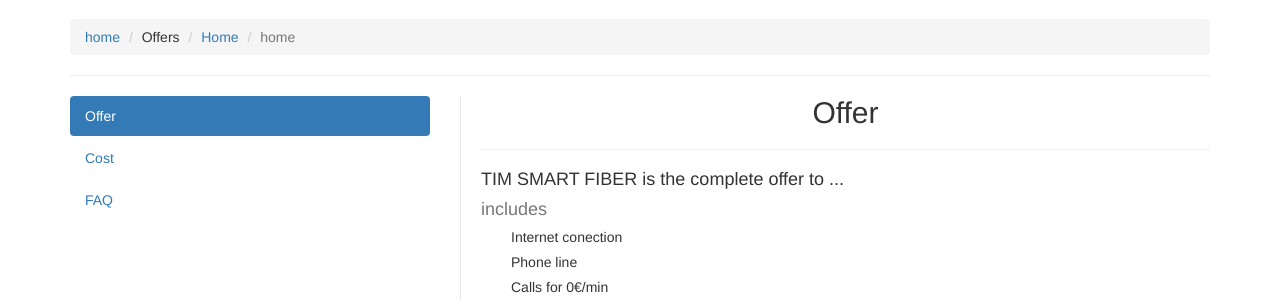
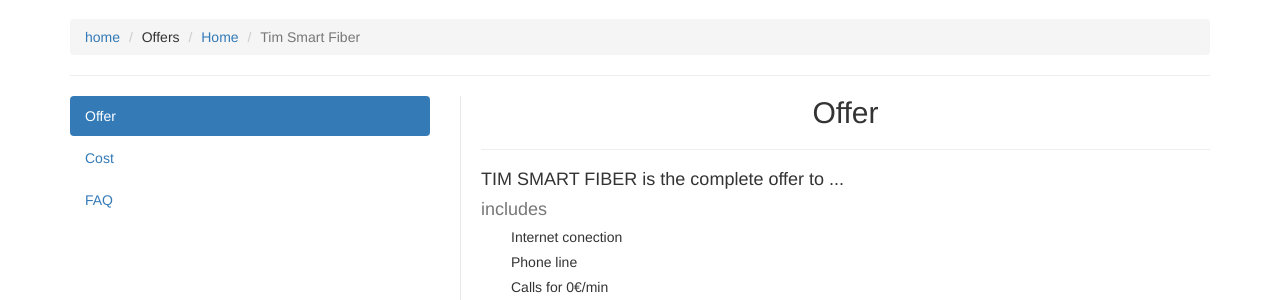
Before and after one commit to nschejtman/hypermedia, a PHP site: page /offers/tim_smart_fiber.php in a window 1280 px wide. Shown: the part 71-371 px from the top of the page. Run offline with PHP 8.4, Linux system fonts and the light colour scheme.

Commit message:
change navigation title.

```diff
--- a/offers/home_offer.php
+++ b/offers/home_offer.php
@@ -69,7 +69,7 @@
     <ol class="breadcrumb">
         <li><a href="../home.php">home</a></li>
         <li >Offers</li>
-        <li class="active">home</li>
+        <li class="active">Home + Mobile</li>
     </ol>
     <hr>
     <div>
--- a/offers/tim_smart_fiber.php
+++ b/offers/tim_smart_fiber.php
@@ -70,7 +70,7 @@
         <li><a href="../home.php">home</a></li>
         <li >Offers</li>
         <li><a href="home_offer.php">Home</a></li>
-        <li class="active">home</li>
+        <li class="active">Tim Smart Fiber</li>
     </ol>
 
     <hr>
```
